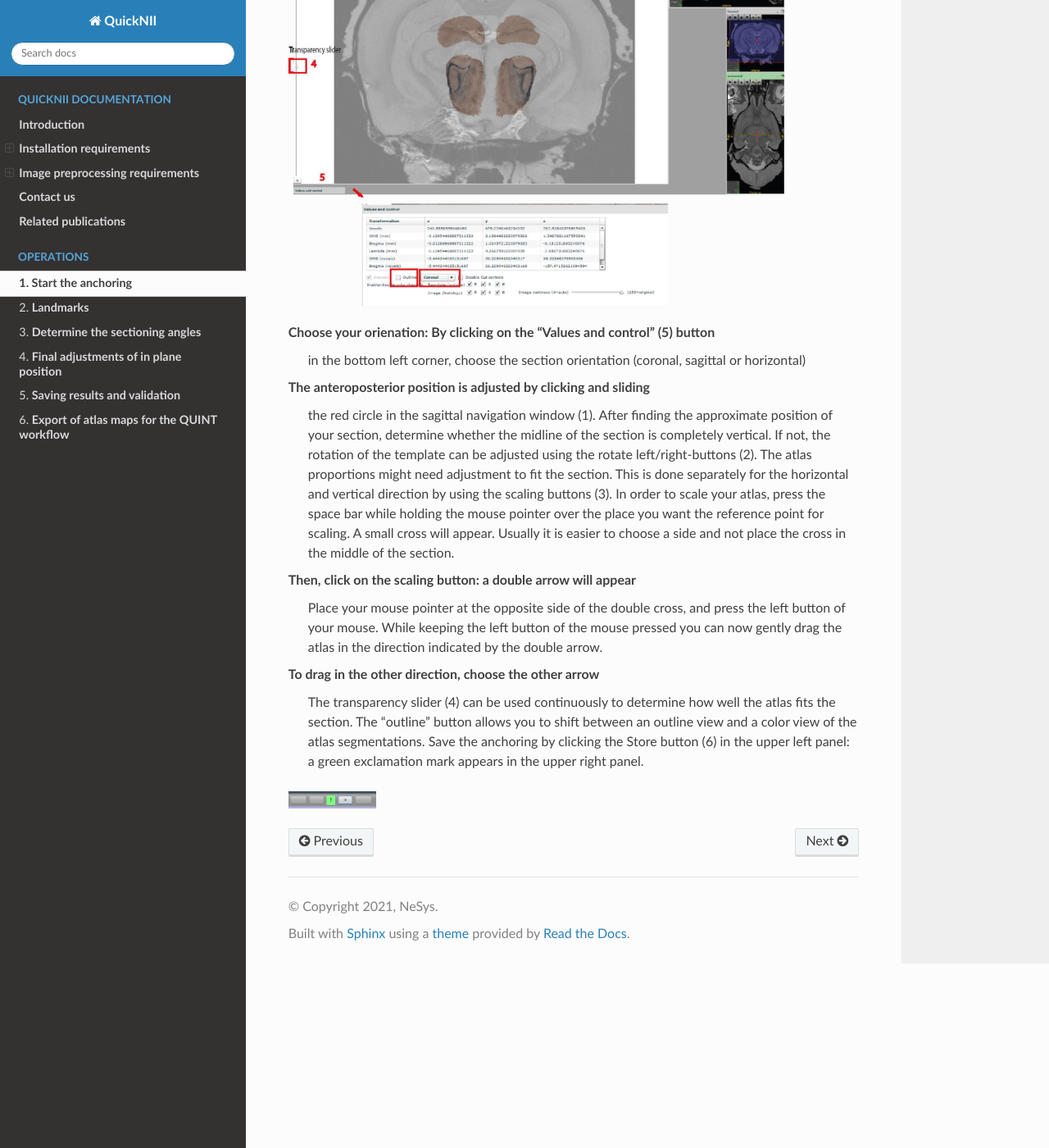
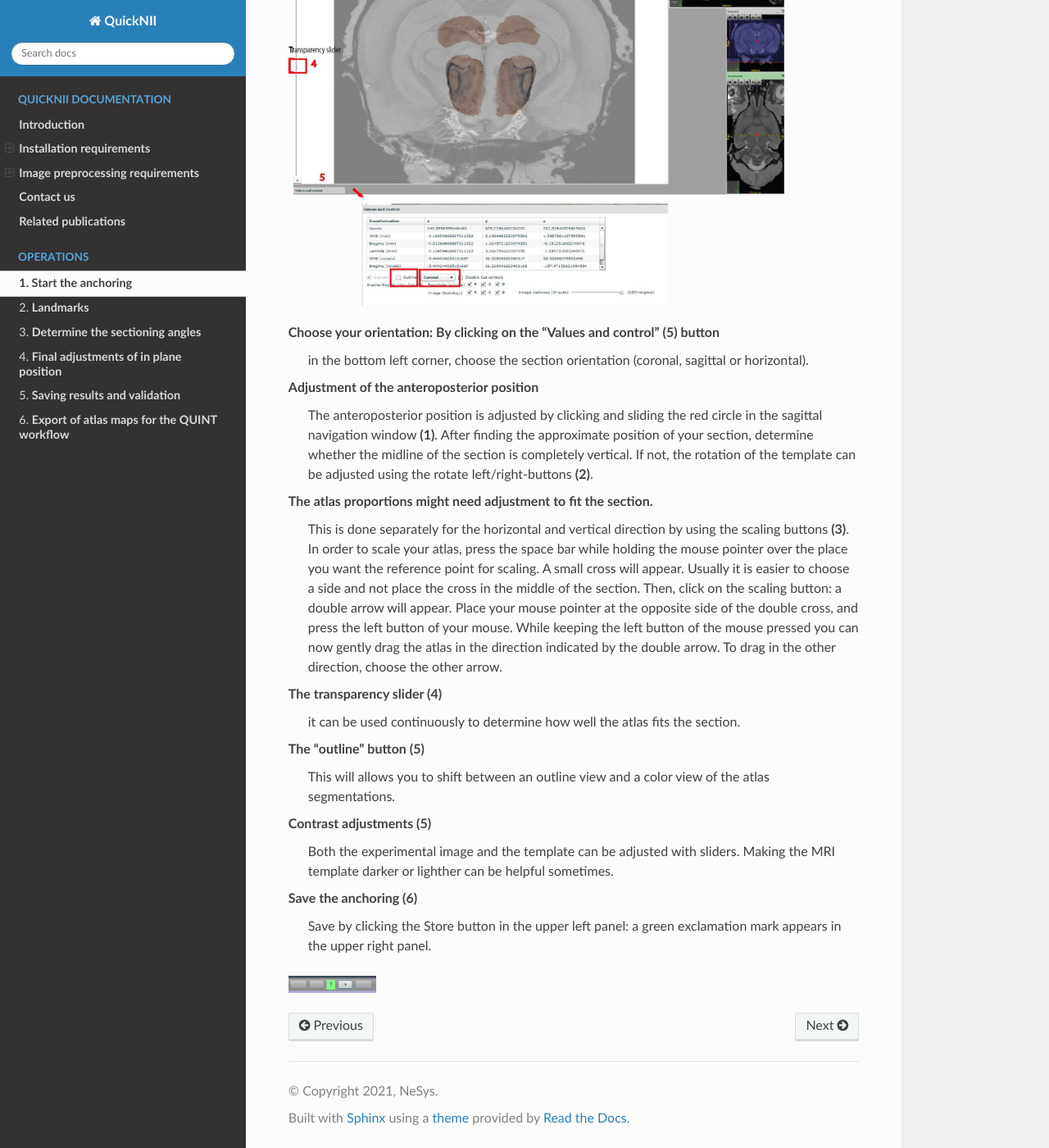
Before and after one commit to Tevemadar/QuickNII, a Sphinx documentation site: the page built from Docs/anchoring.rst, in a window 1280 px wide and 1400 px high, scrolled down 1848 px. Shown: the whole window at 82% size. Built offline with Sphinx 7.4.7 and the Read the Docs theme 2.0.0, drawn with Linux system fonts in a browser that asks for light colours.

Commit message:
Update anchoring.rst

```diff
--- a/Docs/anchoring.rst
+++ b/Docs/anchoring.rst
@@ -41,37 +41,44 @@ double-clicking the section number in the data management window.
    :width: 6.3in
    :height: 4.88989in
 
-Choose your orienation: By clicking on the “Values and control” (5) button
+Choose your orientation: By clicking on the “Values and control” **(5)** button
      in the bottom left corner, choose the section
-     orientation (coronal, sagittal or horizontal)
+     orientation (coronal, sagittal or horizontal).
 
-The anteroposterior position is adjusted by clicking and sliding
-     the red circle in the sagittal navigation window (1). After finding
+Adjustment of the anteroposterior position
+     The anteroposterior position is adjusted by clicking and sliding
+     the red circle in the sagittal navigation window **(1)**. After finding
      the approximate position of your section, determine whether the
      midline of the section is completely vertical. If not, the rotation
      of the template can be adjusted using the rotate left/right-buttons
-     (2). The atlas proportions might need adjustment to fit the
-     section. This is done separately for the horizontal and vertical
-     direction by using the scaling buttons (3). In order to scale your
+     **(2)**.
+The atlas proportions might need adjustment to fit the section.
+     This is done separately for the horizontal and vertical
+     direction by using the scaling buttons **(3)**. In order to scale your
      atlas, press the space bar while holding the mouse pointer over the
      place you want the reference point for scaling. A small cross will
      appear. Usually it is easier to choose a side and not place the
      cross in the middle of the section.
-
-Then, click on the scaling button: a double arrow will appear
+     Then, click on the scaling button: a double arrow will appear.
      Place your mouse pointer at the opposite side of the double cross,
      and press the left button of your mouse. While keeping the left
      button of the mouse pressed you can now gently drag the atlas in
-     the direction indicated by the double arrow.
+     the direction indicated by the double arrow. To drag in the other direction, choose the other arrow.
 
-To drag in the other direction, choose the other arrow
-     The transparency slider (4) can be used continuously to determine how
-     well the atlas fits the section. The “outline” button
-     allows you to shift between an outline view and a color view of the
-     atlas segmentations. Save the anchoring by clicking the Store
-     button (6) in the upper left panel: a green exclamation mark
-     appears in the upper right panel.
+The transparency slider **(4)**
+     it can be used continuously to determine how
+     well the atlas fits the section.
 
+The “outline” button **(5)**
+     This will allows you to shift between an outline view and a color view of the
+     atlas segmentations.
+
+Contrast adjustments **(5)**
+    Both the experimental image and the template can be adjusted with sliders. Making the MRI template darker or lighther can be helpful sometimes.
+
+Save the anchoring **(6)**
+    Save by clicking the Store button  in the upper left panel: a green exclamation mark
+    appears in the upper right panel.
 
 .. image:: 6bef45ee36424df69f030c687f030605/media/image9.png
    :width: 1.11944in
```
